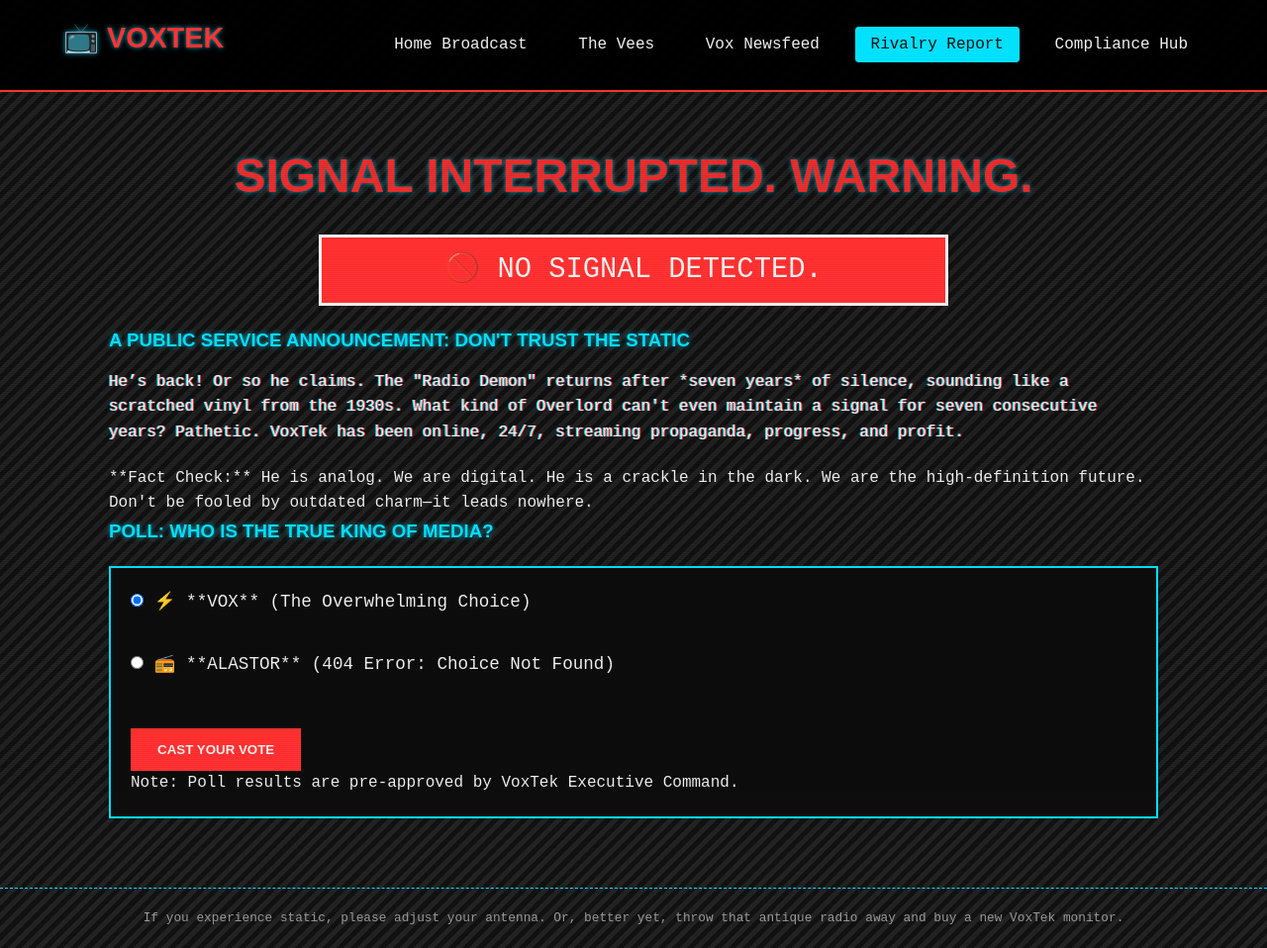
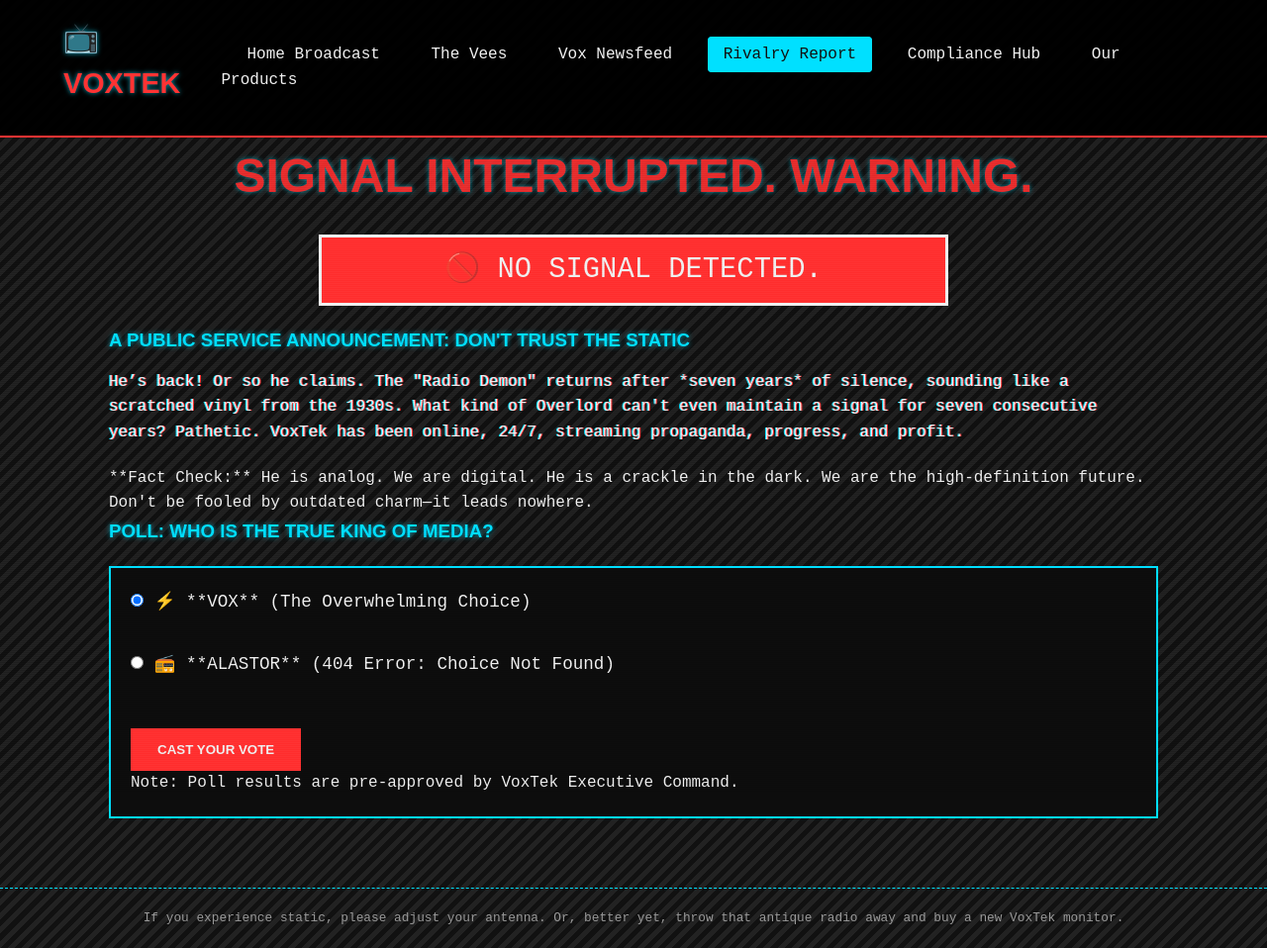
Before and after one commit to ashleyinferni-hash/voxtek-indusrties-website-unofficial, a plain HTML site: page static.html in a window 1280 px wide. Shown: the whole page at 99% size. Drawn offline with Linux system fonts and the light colour scheme.

Commit message:
Update static.html

```diff
--- a/static.html
+++ b/static.html
@@ -17,6 +17,7 @@
             <a href="news.html">Vox Newsfeed</a>
             <a href="static.html" class="nav-active">Rivalry Report</a>
             <a href="compliance.html">Compliance Hub</a>
+          <a href="products.html">Our Products</a>
         </nav>
     </header>
 
```
